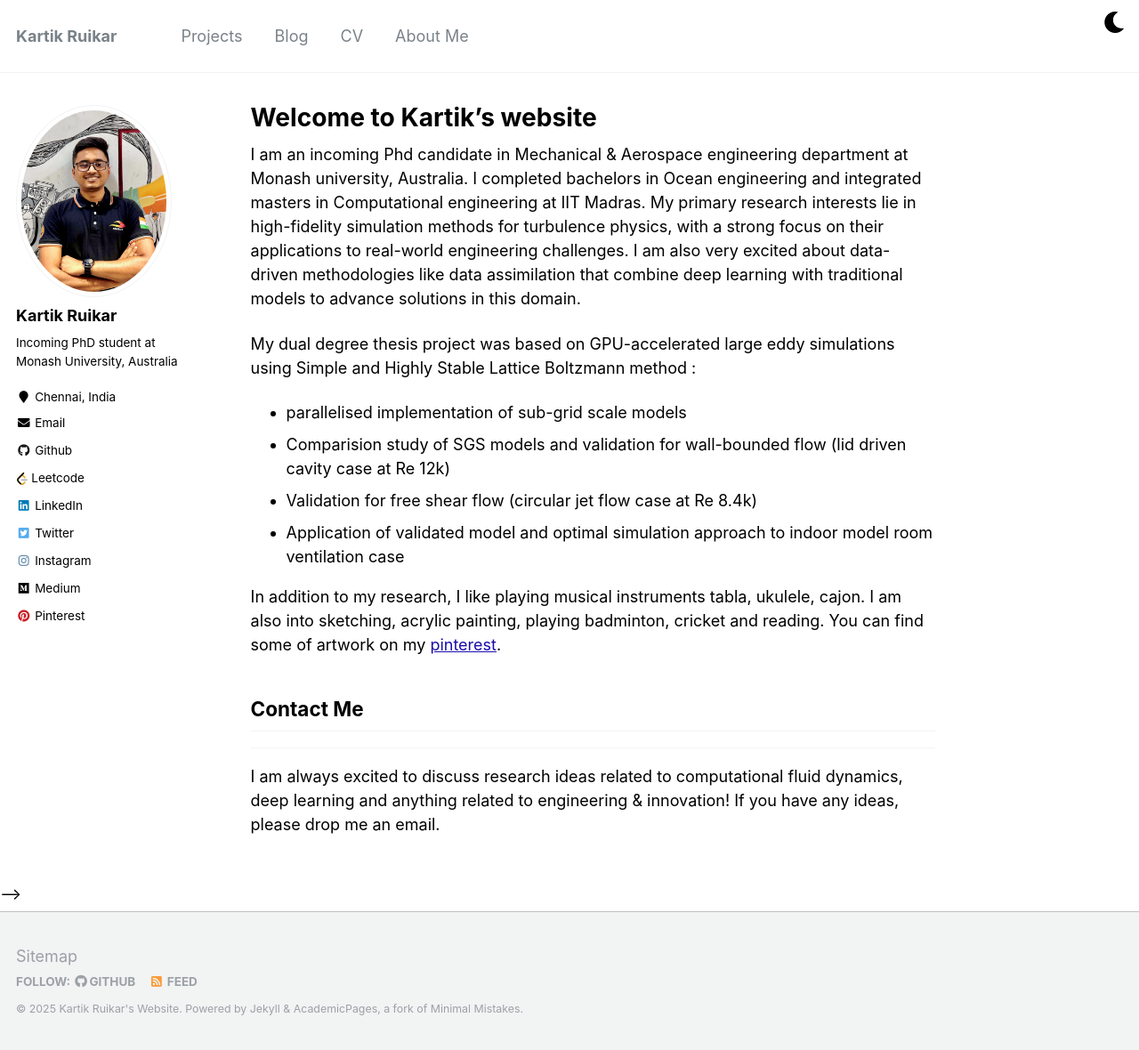
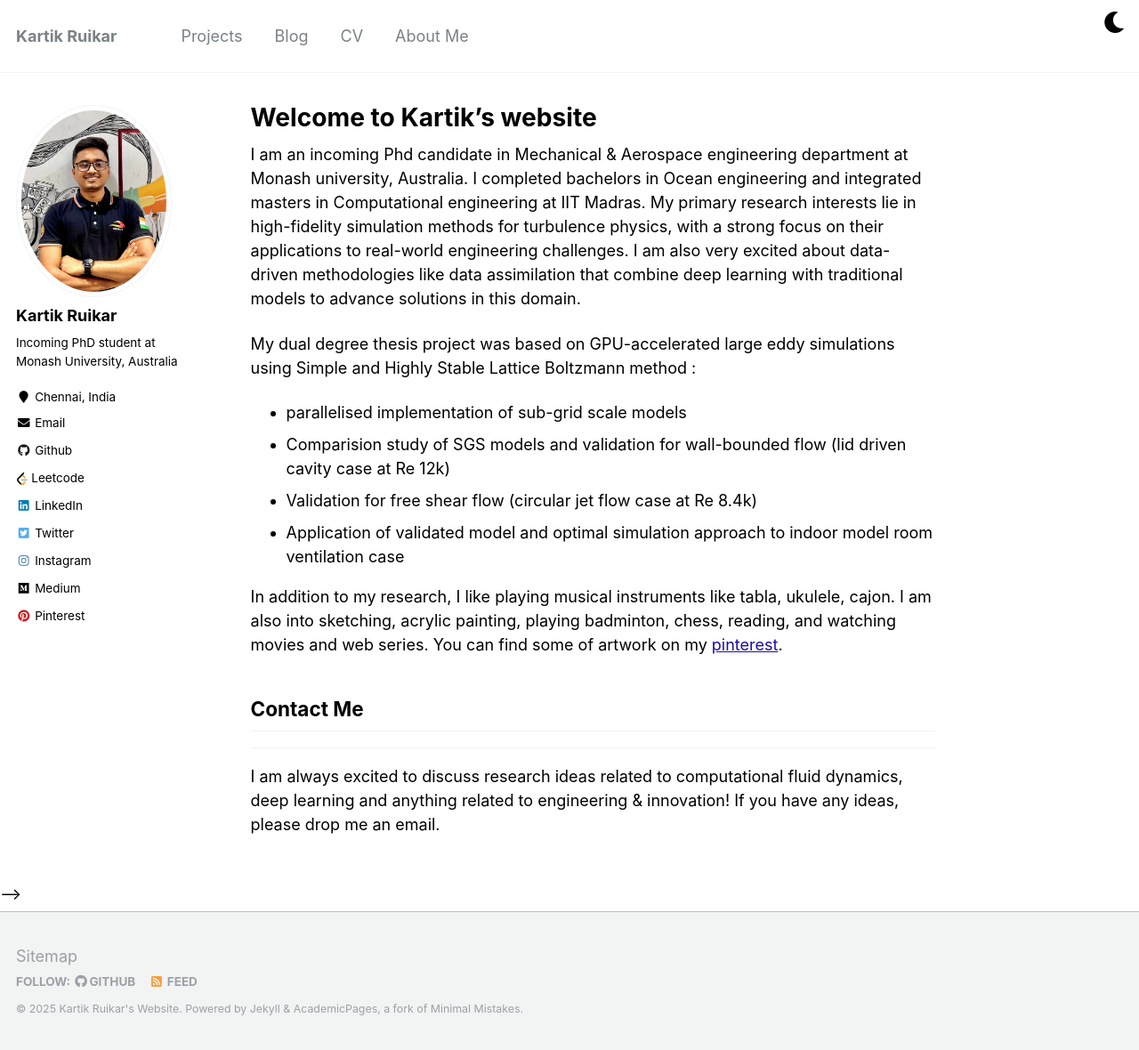
Before and after one commit to Kartik2605/Kartik2605.github.io, a Jekyll site: the page built from _pages/about.md, in a window 1280 px wide and 1180 px high. Shown: the whole window at 89% size. Built offline with Jekyll 4.4.1, drawn with Linux system fonts in a browser that asks for light colours.

Commit message:
changes in About me 9

```diff
--- a/_pages/about.md
+++ b/_pages/about.md
@@ -20,7 +20,7 @@ My dual degree thesis project was based on GPU-accelerated large eddy simulation
 
 <!--- **I am currently looking for PhD positions (Fall - 2025)**. -->
 
-In addition to my research, I like playing musical instruments tabla, ukulele, cajon. I am also into sketching, acrylic painting, playing badminton, cricket and reading. You can find some of artwork on my [pinterest](https://pin.it/2c8Ym5D8z).
+In addition to my research, I like playing musical instruments like tabla, ukulele, cajon. I am also into sketching, acrylic painting, playing badminton, chess, reading, and watching movies and web series. You can find some of artwork on my [pinterest](https://pin.it/2c8Ym5D8z).
 
 
 
```
